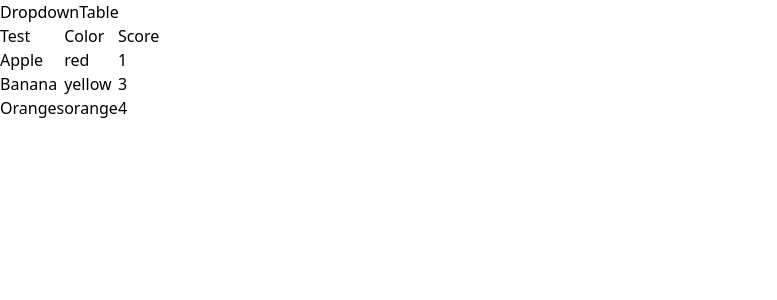
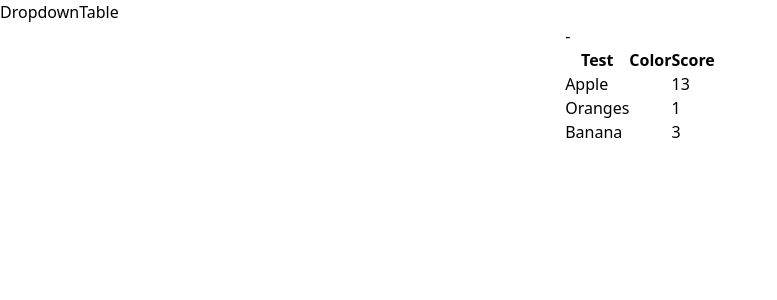
Before and after one commit to abhiejam/modern-react-with-redux, a React (Vite) app in the folder Comps/: page /table in a window 1280 px wide. Shown: the top 300 px of the page, without its empty margins (0-777 px from the left). Built offline with nearby package versions, Linux system fonts and the light colour scheme.

Commit message:
feat: add sortable table

```diff
--- /dev/null
+++ b/Comps/src/components/SortableTable.js
@@ -0,0 +1,62 @@
+import { useState } from 'react';
+import Table from './Table'
+
+function SortableTable(props) {
+    const [sortBy, setSortBy] = useState(null); // asc, desc, null
+    const [sortOrder, setSortOrder] = useState(null); // column name to sort
+
+    const { config, data } = props;
+
+    const handleClick = (label) => {
+        if (sortOrder === null) {
+            setSortOrder('asc');
+            setSortBy(label);
+        }
+        else if(sortOrder === 'asc') {
+            setSortOrder('desc');
+            setSortBy(label);
+        }
+        else if (sortOrder === 'desc') {
+            setSortOrder(null);
+            setSortBy(null);
+        }
+    }
+
+    const updatedConfig = config.map((column) => {
+        if (column.sortValue) {
+            return {
+                ...column,
+                header:() =>  <th
+                    onClick={() => handleClick(column.label)}>
+                    {column.label}
+                    </th>
+            };
+        }
+        return column;
+    });
+
+    let sortedData = data;
+    if (sortOrder && sortBy) {
+        const { sortValue }= config.find((column) => column.label === sortBy);
+        sortedData = [...data].sort((a, b) => {
+            const valueA = sortValue(a);
+            const valueB = sortValue(b);
+
+            const reverseOrder = sortOrder === 'asc' ? 1 : -1;
+
+            if (typeof valueA === 'string') {
+                return valueA.localeCompare(valueB) * reverseOrder;
+            }
+            return (valueA - valueB) * reverseOrder;
+        });
+    }
+
+    return (
+        <div>
+            {sortBy} - {sortOrder}
+        <Table {...props} data={sortedData} config={updatedConfig}/>
+        </div>
+    )
+}
+
+export default SortableTable
--- a/Comps/src/components/Table.js
+++ b/Comps/src/components/Table.js
@@ -1,3 +1,5 @@
+import { Fragment } from "react";
+
 function Table({data, config, keyFn}) {
 
     const renderedData = data.map((row) => {
@@ -9,7 +11,11 @@
     });
 
     const renderedHeading = config.map((column) => {
-        return <td key={column.label}>{column.label}</td>
+        if (column.header) {
+            return <Fragment key={column.label}>{column.header()}</Fragment>;
+        }
+
+        return <th key={column.label}>{column.label}</th>
     });
 
     return (
--- a/Comps/src/pages/TablePage.js
+++ b/Comps/src/pages/TablePage.js
@@ -1,25 +1,26 @@
-import React from 'react'
-import Table from '../components/Table'
+import SortableTable from '../components/SortableTable';
 
 function TablePage() {
     const tableData = [
-        {name: 'Apple', color: 'red', score:1},
-        {name: 'Banana', color: 'yellow', score:3},
-        {name: 'Oranges', color: 'orange', score:4}
+        {name: 'Apple', color: 'red', score:13},
+        {name: 'Oranges', color: 'orange', score:1},
+        {name: 'Banana', color: 'yellow', score:3}
     ];
 
     const config = [
         {
             label : 'Test',
             render : (fruit) => fruit.name,
+            sortValue: (fruit) => fruit.name
         },
         {
             label: 'Color',
-            render: (fruit) => <div className={`bg`}>{fruit.color}</div>
+            render: (fruit) => {fruit.color}
         },
         {
             label: 'Score',
-            render: (fruit) => fruit.score
+            render: (fruit) => fruit.score,
+            sortValue: (fruit) => fruit.score
         }
 
     ];
@@ -28,8 +29,8 @@
         return fruit.name;
     }
     return (
-        <div>
-        <Table data={tableData} config={config} keyFn={keyFn}/>
+        <div className='flex flex-row justify-center'>
+            <SortableTable data={tableData} config={config} keyFn={keyFn}/>
         </div>
     )
 }
```
Also changed, not shown: 1 other file (tests, documents, lock files or other folders).
